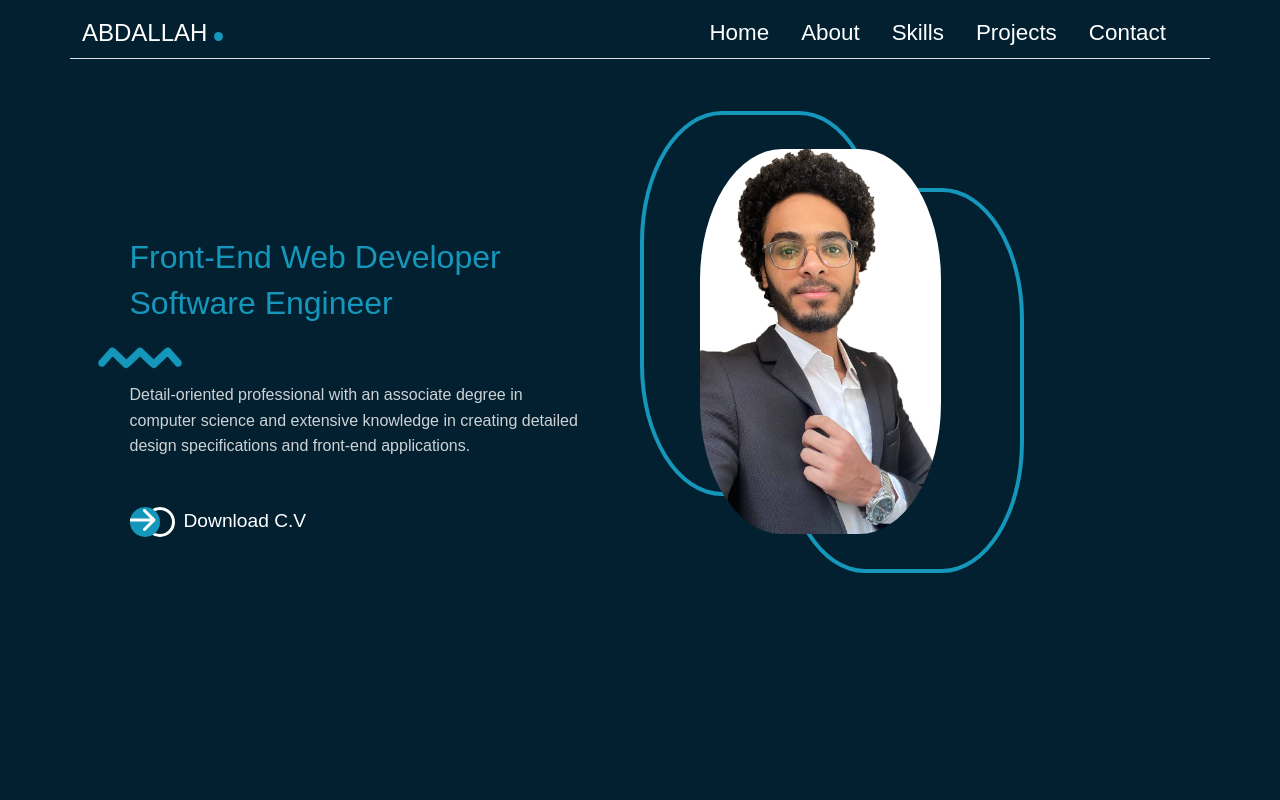
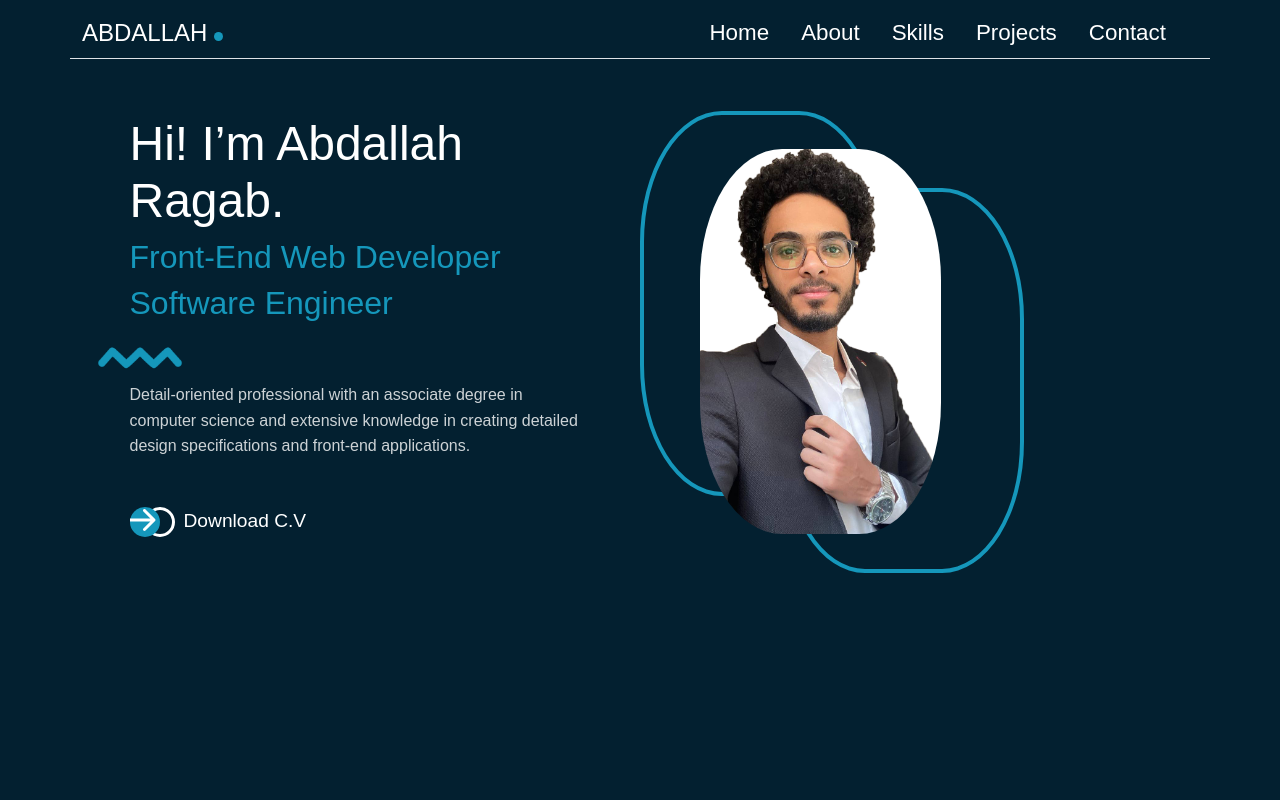
Before and after one commit to AbdallahRagab7/Abdallah-Portfolio, a Vue app: page /#/contact in a window 1280 px wide. Shown: the top 800 px of the page. Built offline with nearby package versions, Linux system fonts and the light colour scheme; a web font is replaced by a local one.

Commit message:
home animation

```diff
--- a/src/components/layout/TheHeader.vue
+++ b/src/components/layout/TheHeader.vue
@@ -2,7 +2,7 @@
   <section>
     <nav class="navbar navbar-expand-lg sticky">
       <div class="container border-bottom">
-        <a class="navbar-brand fs-4" href="#"
+        <a class="navbar-brand logo fs-4" href="#"
           >ABDALLAH
           <svg
             xmlns="http://www.w3.org/2000/svg"
@@ -156,4 +156,27 @@ export default {
     font-size: 1.9rem;
   }
 }
+
+
+/*Animations*/
+.logo {
+  position: relative;
+}
+.logo::after {
+  content: '';
+  position: absolute;
+  width: 100%;
+  height: 100%;
+  background: var(--bg-color);
+  left: 0;
+  top: 0;
+  animation: showRight 1s ease forwards;
+  animation-delay: 0.4s;
+}
+
+@keyframes showRight {
+  100% {
+    width: 0;
+  }
+}
 </style>
--- a/src/pages/TheHome.vue
+++ b/src/pages/TheHome.vue
@@ -8,6 +8,7 @@
         <h1 class="name">Hi! I’m Abdallah Ragab.</h1>
         <h2 class="speciality">Front-End Web Developer</h2>
         <h2 class="speciality">Software Engineer</h2>
+
         <div class="line overflow-hidden">
           <img class="img-fluid" src="../assets/line.png" alt="" />
         </div>
@@ -41,13 +42,15 @@
             </div>
           </a>
           <p class="download">Download C.V</p>
-
         </div>
       </div>
 
       <div
-        class="circles col-9 col-sm-6 col-md-6 col-lg-5 justify-self-center align-self-lg-center  "
+        class="circles col-9 col-sm-6 col-md-6 col-lg-5 justify-self-center align-self-lg-center"
       >
+        <div class="overlay"></div>
+        <div class="img-animation"></div>
+
         <div class="profile-img overflow-hidden">
           <img src="../assets/me1.png" alt="" />
         </div>
@@ -85,6 +88,13 @@
   object-fit: cover;
 }
 
+
+.profile-img img {
+  width: 100%;
+  height: 100%;
+  object-fit: cover;
+}
+
 .profile-img {
   position: relative;
   width: 15.0625rem;
@@ -96,6 +106,7 @@
   background: var(--bg-color);
   z-index: 1;
 }
+
 
 .circles {
   position: relative;
@@ -123,7 +134,6 @@
 .summary {
   font-family: var(--secondary-font);
   line-height: 1.6;
-  /* max-width: 86%; */
   opacity: 0.8;
 }
 
@@ -155,14 +165,85 @@
   transform: translateX(15px);
 }
 
+
+/*Animations*/
+.name,
+.speciality,
+.summary,
+.line {
+  position: relative;
+}
+
+.name::before,
+.speciality::before,
+.summary::before,
+.line::before {
+  content: "";
+  position: absolute;
+  width: 100%;
+  height: 100%;
+  background: var(--bg-color);
+  left: 0;
+  top: 0;
+  animation: showRight 1s ease forwards;
+  animation-delay: 1s;
+}
+
+.speciality::before {
+  animation-delay: 1.3s;
+}
+.line::before {
+  animation-delay: 1.5s;
+}
+.summary::before {
+  animation-delay: 1.6s;
+}
+.btn-circles::after {
+  content: "";
+  position: absolute;
+  width: 300%;
+  height: 100%;
+  left: 0;
+  top: 0;
+  z-index: 2;
+  background: var(--bg-color);
+  animation: showRight 1s ease forwards;
+  animation-delay: 1.7s;
+}
+
+.img-animation {
+  position: absolute;
+  background: white;
+  width: 104%;
+  height: 120%;
+  left: -10%;
+  top: -10%;
+  z-index: 2;
+  background: var(--bg-color);
+  animation: showRight 1s ease forwards;
+  animation-delay: 1.7s;
+
+
+}
+
+@keyframes showRight {
+  100% {
+    width: 0;
+  }
+}
+
+/*end of animations */
+
+/*media queries */
 @media (max-width: 768px) {
-  .circles::after {
+  .circles::after , .overlay {
     display: none;
   }
   .name {
     font-size: 2.5rem;
   }
 }
+
 
 @media (max-width: 576px) {
   .profile-img,
@@ -176,29 +257,13 @@
   .name {
     font-size: 1.8rem;
   }
-}
+  .img-animation {
+    height: 110%;
 
-.profile-img img {
-  width: 100%;
-  height: 100%;
-  object-fit: cover;
+  }
 }
 
 
-/*Animations*/
-.name {
-  position: relative;
-  background: black;
-}
-.name::after {
-  content: '';
-  position: absolute;
-  width: 100%;
-  height: 100%;
-  background: var(--bg-color);
-  left: 0;
-  top: 0;
-  animation: showRight 1s ease forwards;
-  animation-delay: .4s;
-}
+
+
 </style>
```
